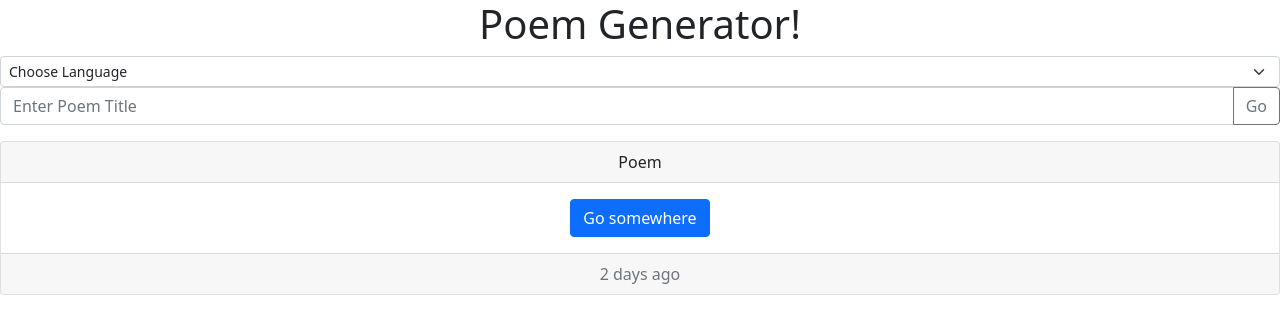
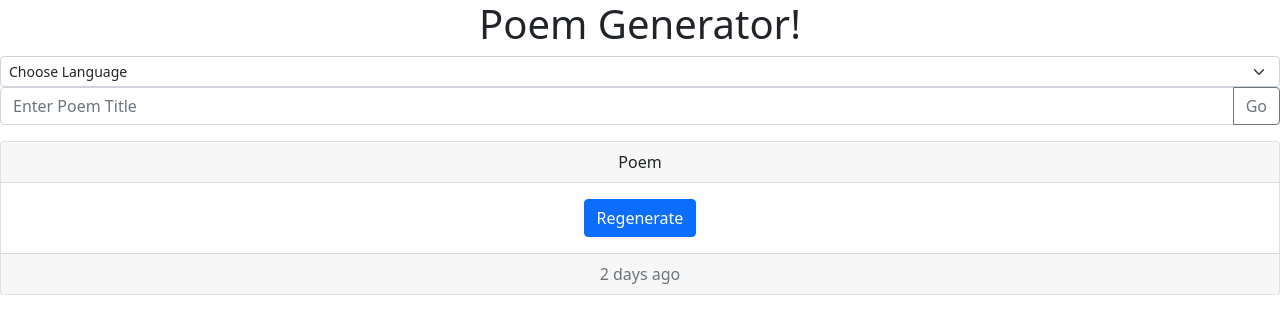
Before and after one commit to itzharshit/automatic-goggles, a Flask app: page / in a window 1280 px wide. Shown: the top 334 px of the page. Run offline with Flask 3, Linux system fonts and the light colour scheme.

Commit message:
Update index.html

```diff
--- a/Templates/index.html
+++ b/Templates/index.html
@@ -30,7 +30,7 @@
             <h5 class="card-title">{{ poem_title }}</h5>
             <p class="card-text">{{ poem }}</p>
             {% endif %}
-            <a href="#" class="btn btn-primary">Go somewhere</a>
+            <a href="#" class="btn btn-primary">Regenerate</a>
         </div>
         <div class="card-footer text-muted"> 2 days ago </div>
     </div>
```
